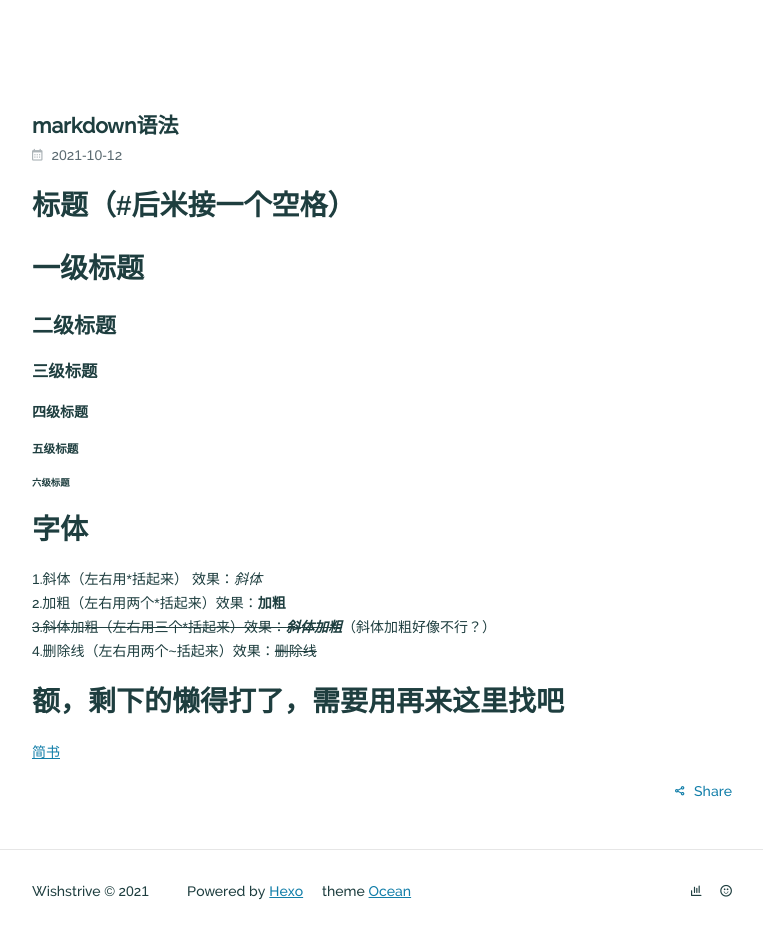
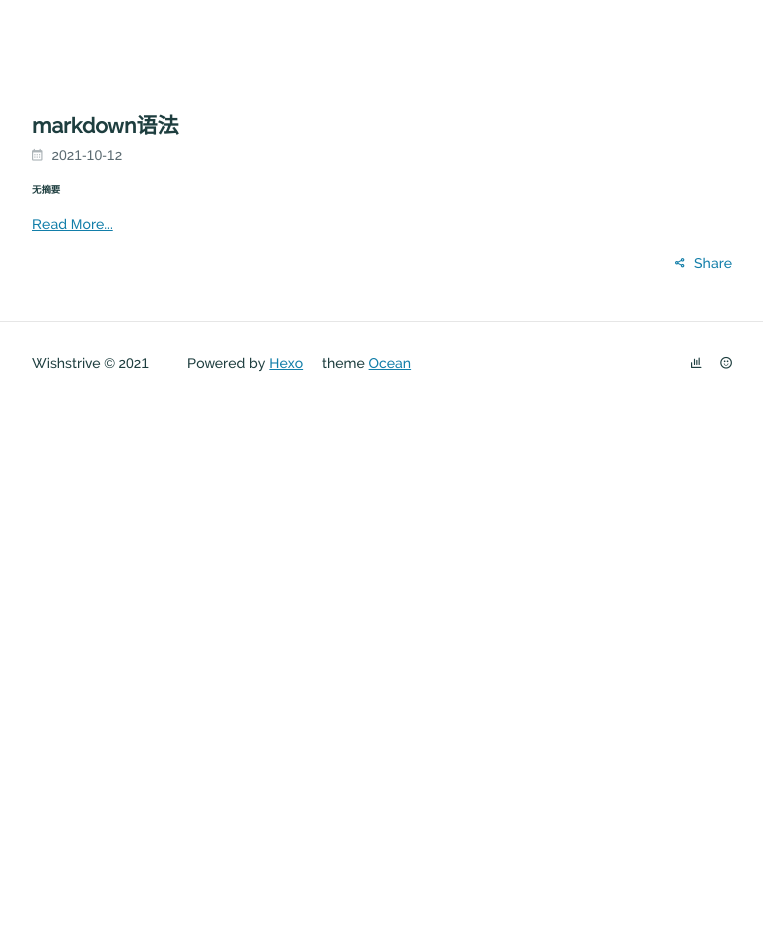
Before and after one commit to wishstrive/wishstrive.github.io, a plain HTML site: page index.html in a window 1280 px wide. Shown: the part 777-1710 px from the top of the page, without its empty margins (208-971 px from the left). After the commit the page ends 1183 px from the top, so only its background shows below. Drawn offline with Linux system fonts and the light colour scheme; some packages are replaced by stand-ins of ours; a script that the page names is missing; files whose address does not match are found by name.

Commit message:
Site updated: 2021-10-13 17:30:47

```diff
--- a/index.html
+++ b/index.html
@@ -98,9 +98,13 @@
 
 
 
-      <h1 id="标题（-后米接一个空格）"><a href="#标题（-后米接一个空格）" class="headerlink" title="标题（#后米接一个空格）"></a>标题（#后米接一个空格）</h1><h1 id="一级标题"><a href="#一级标题" class="headerlink" title="一级标题"></a>一级标题</h1><h2 id="二级标题"><a href="#二级标题" class="headerlink" title="二级标题"></a>二级标题</h2><h3 id="三级标题"><a href="#三级标题" class="headerlink" title="三级标题"></a>三级标题</h3><h4 id="四级标题"><a href="#四级标题" class="headerlink" title="四级标题"></a>四级标题</h4><h5 id="五级标题"><a href="#五级标题" class="headerlink" title="五级标题"></a>五级标题</h5><h6 id="六级标题"><a href="#六级标题" class="headerlink" title="六级标题"></a>六级标题</h6><h1 id="字体"><a href="#字体" class="headerlink" title="字体"></a>字体</h1><p>1.斜体（左右用*括起来） 效果：<em>斜体</em><br>2.加粗（左右用两个*括起来）效果：<strong>加粗</strong><br><del>3.斜体加粗（左右用三个*括起来）效果：<em><strong>斜体加粗</strong></em></del>（斜体加粗好像不行？）<br>4.删除线（左右用两个~括起来）效果：<del>删除线</del></p>
-<h1 id="额，剩下的懒得打了，需要用再来这里找吧"><a href="#额，剩下的懒得打了，需要用再来这里找吧" class="headerlink" title="额，剩下的懒得打了，需要用再来这里找吧"></a>额，剩下的懒得打了，需要用再来这里找吧</h1><p> <a
-href="https://www.jianshu.com/p/191d1e21f7ed/" target="_blank">简书</a> </p>
+        <h6 id="无摘要"><a href="#无摘要" class="headerlink" title="无摘要"></a>无摘要</h6>
+
+          <p>
+            <a class="article-more-link" href="/2021/10/12/markdown%E8%AF%AD%E6%B3%95/">
+              Read More...
+            </a>
+          </p>
 
 
     </div>
--- a/search.xml
+++ b/search.xml
@@ -3,7 +3,9 @@
   <entry>
     <title>markdown语法</title>
     <url>/2021/10/12/markdown%E8%AF%AD%E6%B3%95/</url>
-    <content><![CDATA[<h1 id="标题（-后米接一个空格）"><a href="#标题（-后米接一个空格）" class="headerlink" title="标题（#后米接一个空格）"></a>标题（#后米接一个空格）</h1><h1 id="一级标题"><a href="#一级标题" class="headerlink" title="一级标题"></a>一级标题</h1><h2 id="二级标题"><a href="#二级标题" class="headerlink" title="二级标题"></a>二级标题</h2><h3 id="三级标题"><a href="#三级标题" class="headerlink" title="三级标题"></a>三级标题</h3><h4 id="四级标题"><a href="#四级标题" class="headerlink" title="四级标题"></a>四级标题</h4><h5 id="五级标题"><a href="#五级标题" class="headerlink" title="五级标题"></a>五级标题</h5><h6 id="六级标题"><a href="#六级标题" class="headerlink" title="六级标题"></a>六级标题</h6><h1 id="字体"><a href="#字体" class="headerlink" title="字体"></a>字体</h1><p>1.斜体（左右用*括起来） 效果：<em>斜体</em><br>2.加粗（左右用两个*括起来）效果：<strong>加粗</strong><br><del>3.斜体加粗（左右用三个*括起来）效果：<em><strong>斜体加粗</strong></em></del>（斜体加粗好像不行？）<br>4.删除线（左右用两个~括起来）效果：<del>删除线</del></p>
+    <content><![CDATA[<h6 id="无摘要"><a href="#无摘要" class="headerlink" title="无摘要"></a>无摘要</h6><span id="more"></span>
+
+<h1 id="标题（-后米接一个空格）"><a href="#标题（-后米接一个空格）" class="headerlink" title="标题（#后米接一个空格）"></a>标题（#后米接一个空格）</h1><h1 id="一级标题"><a href="#一级标题" class="headerlink" title="一级标题"></a>一级标题</h1><h2 id="二级标题"><a href="#二级标题" class="headerlink" title="二级标题"></a>二级标题</h2><h3 id="三级标题"><a href="#三级标题" class="headerlink" title="三级标题"></a>三级标题</h3><h4 id="四级标题"><a href="#四级标题" class="headerlink" title="四级标题"></a>四级标题</h4><h5 id="五级标题"><a href="#五级标题" class="headerlink" title="五级标题"></a>五级标题</h5><h6 id="六级标题"><a href="#六级标题" class="headerlink" title="六级标题"></a>六级标题</h6><h1 id="字体"><a href="#字体" class="headerlink" title="字体"></a>字体</h1><p>1.斜体（左右用*括起来） 效果：<em>斜体</em><br>2.加粗（左右用两个*括起来）效果：<strong>加粗</strong><br><del>3.斜体加粗（左右用三个*括起来）效果：<em><strong>斜体加粗</strong></em></del>（斜体加粗好像不行？）<br>4.删除线（左右用两个~括起来）效果：<del>删除线</del></p>
 <h1 id="额，剩下的懒得打了，需要用再来这里找吧"><a href="#额，剩下的懒得打了，需要用再来这里找吧" class="headerlink" title="额，剩下的懒得打了，需要用再来这里找吧"></a>额，剩下的懒得打了，需要用再来这里找吧</h1><p> <a
 href="https://www.jianshu.com/p/191d1e21f7ed/" target="_blank">简书</a> </p>
 ]]></content>
```
Also changed, not shown: 2021/10/12/markdown语法/index.html (+3 -1 lines), atom.xml (+3 -9 lines).
